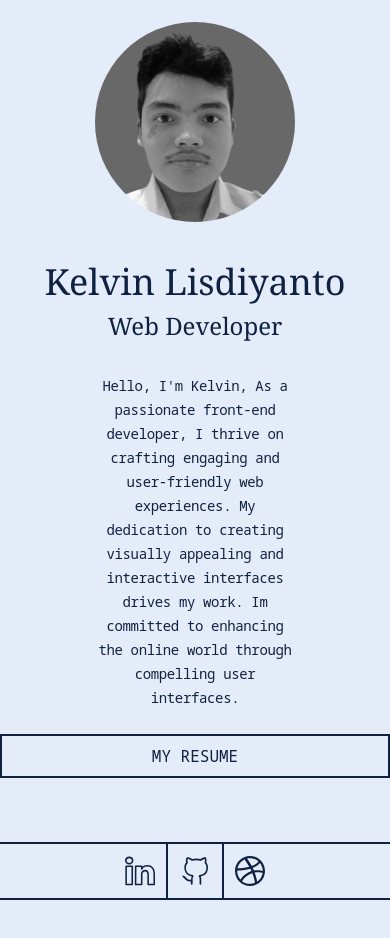
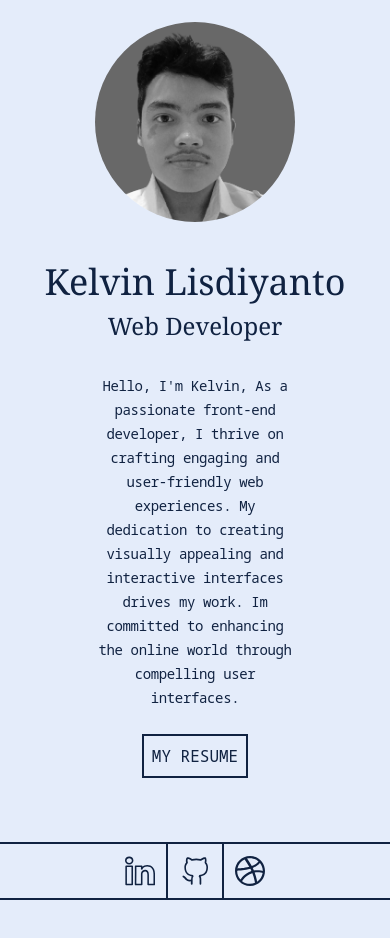
Before and after one commit to vintech05/portfolio-v1, a React (Vite) app: page / in a window 390 px wide. Shown: the top 938 px of the page. Built offline with nearby package versions, Linux system fonts and the light colour scheme.

Commit message:
fixed button stretching on smaller screen issue

```diff
--- a/src/components/hero/Hero.jsx
+++ b/src/components/hero/Hero.jsx
@@ -75,7 +75,9 @@ const Hero = () => {
                         <p className='text-text-clr text-sm lg:break-words font-Manrope mx-24 lg:mx-0 lg:w-80 leading-6 tracking-tight'>Hello, I&apos;m Kelvin, As a passionate front-end developer, I thrive on crafting engaging and user-friendly web experiences.
                             My dedication to creating visually appealing and interactive interfaces drives my work. Im committed to enhancing the online world through compelling user interfaces.
                         </p>
-                    <button className='button'><a href="/src/public/CV Kelvin L.pdf" download>my resume</a></button>
+                        <div>
+                            <button className='button'><a href="/src/public/CV Kelvin L.pdf" download>my resume</a></button>
+                        </div>
                     </div>
                     </div>
                 </div>
--- a/src/index.css
+++ b/src/index.css
@@ -9,6 +9,6 @@
     .button {
         @apply cursor-pointer transition-all text-button-clr px-2 py-2 border-2
         border-button-clr
-        shadow-[0px_0px_0px_0px_rgba(16,34,35)] hover:shadow-[4px_4px_0px_0px_rgba(16,34,35)] uppercase lg:mx-auto lg:ml-0 font-Manrope;
+        shadow-[0px_0px_0px_0px_rgba(16,34,35)] hover:shadow-[4px_4px_0px_0px_rgba(16,34,35)] uppercase lg:ml-0 font-Manrope;
     }
 }
```
